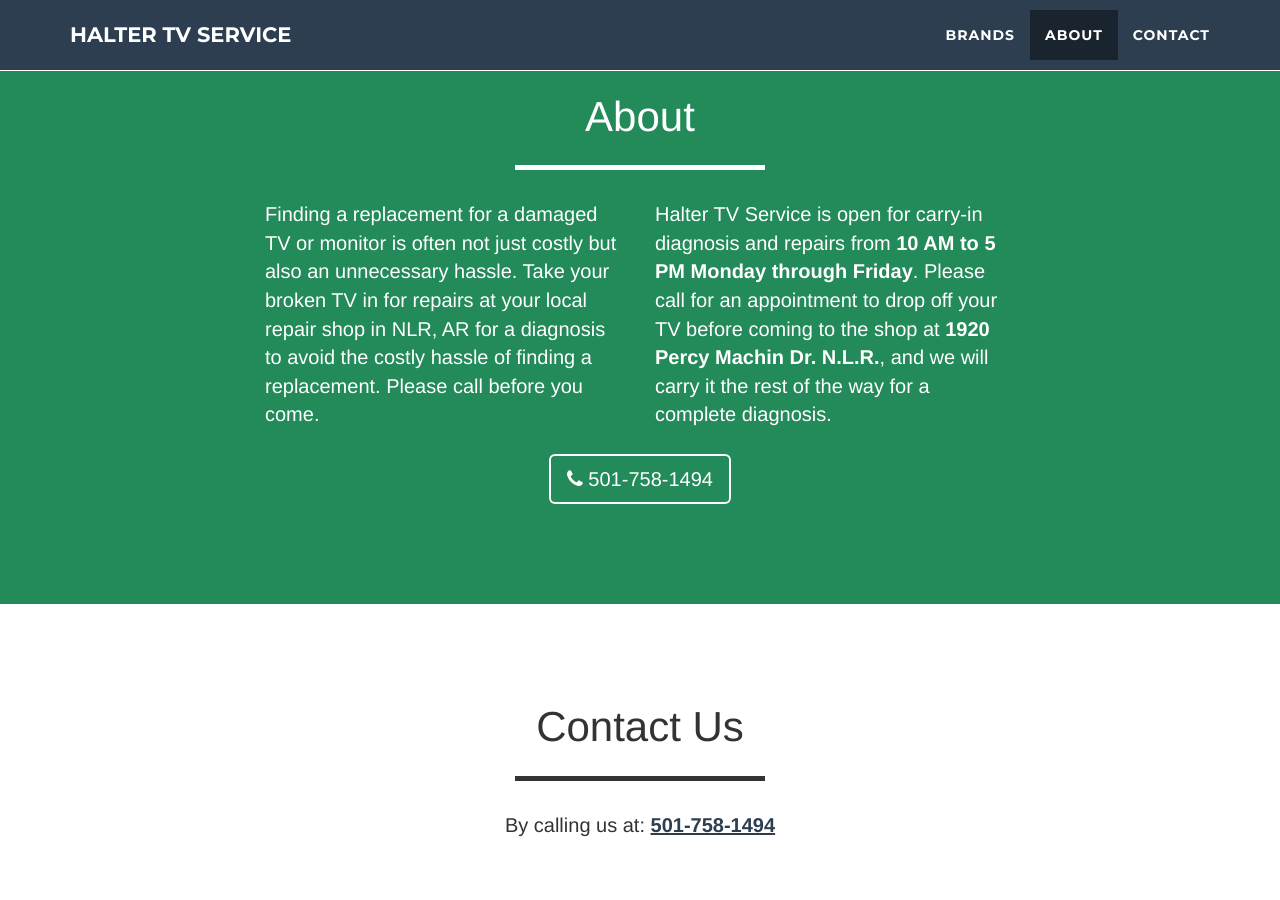
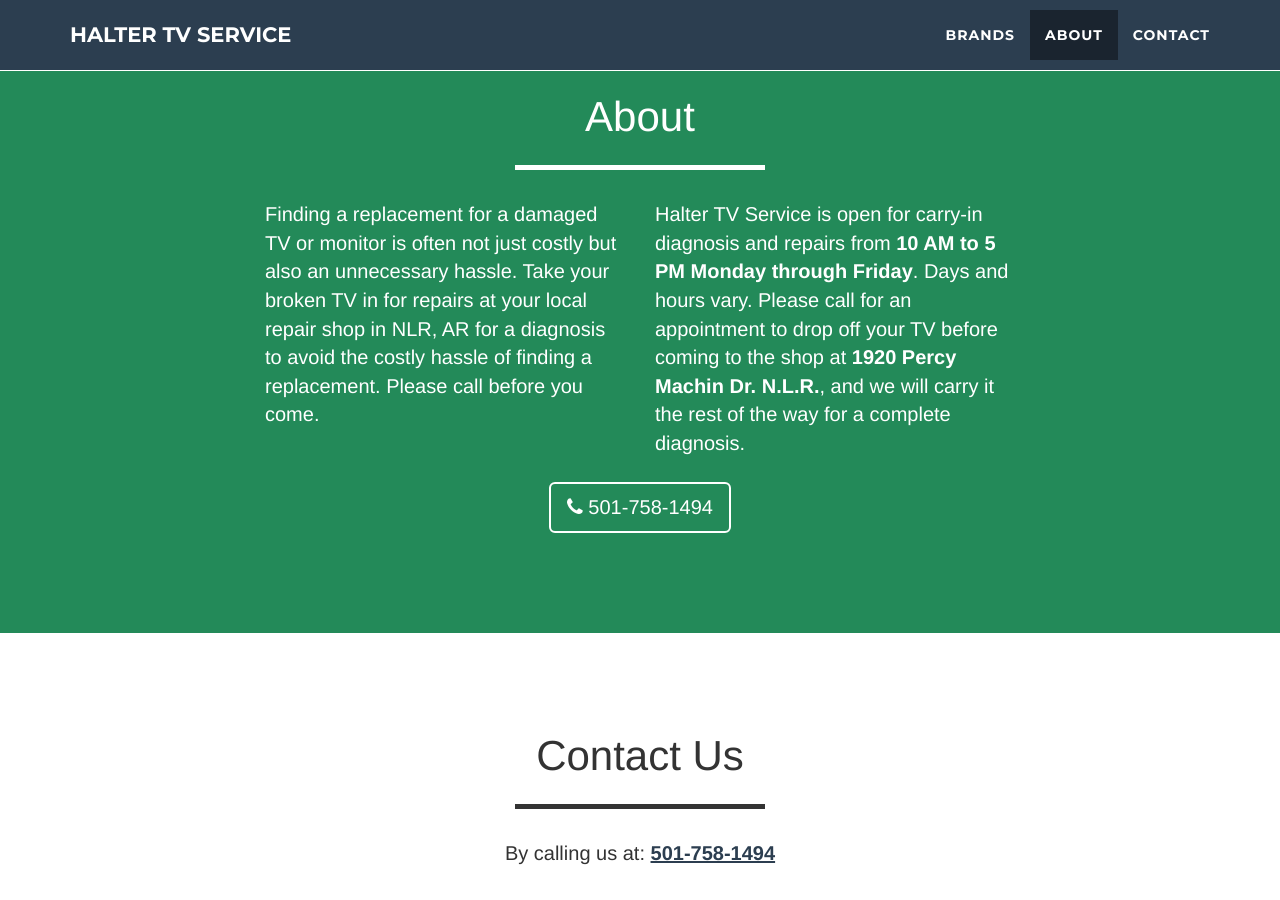
Before and after one commit to jonahaaron/htv, a Jekyll site: the page built from index.html, in a window 1280 px wide and 900 px high, scrolled down 1710 px. Built offline with Jekyll 4.4.1, drawn with Linux system fonts in a browser that asks for light colours.

Commit message:
Update about.html

```diff
--- a/_includes/about.html
+++ b/_includes/about.html
@@ -12,7 +12,7 @@
                     <p>Finding a replacement for a damaged TV or monitor is often not just costly but also an unnecessary hassle. Take your broken TV in for repairs at your local repair shop in NLR, AR for a diagnosis to avoid the costly hassle of finding a replacement. Please call before you come.</p>
                 </div>
                 <div class="col-lg-4">
-                    <p>Halter TV Service is open for carry-in diagnosis and repairs from <b>10 AM to 5 PM Monday through Friday</b>. Please call for an appointment to drop off your TV before coming to the shop at <b>1920 Percy Machin Dr. N.L.R.</b>, and we will carry it the rest of the way for a complete diagnosis.</p>
+                    <p>Halter TV Service is open for carry-in diagnosis and repairs from <b>10 AM to 5 PM Monday through Friday</b>. Days and hours vary. Please call for an appointment to drop off your TV before coming to the shop at <b>1920 Percy Machin Dr. N.L.R.</b>, and we will carry it the rest of the way for a complete diagnosis.</p>
                 </div>
                 <div class="col-lg-8 col-lg-offset-2 text-center">
                     <a href="tel:{{ site.phone.tel }}" class="btn btn-lg btn-outline phone" data-label="About Phone">
```
